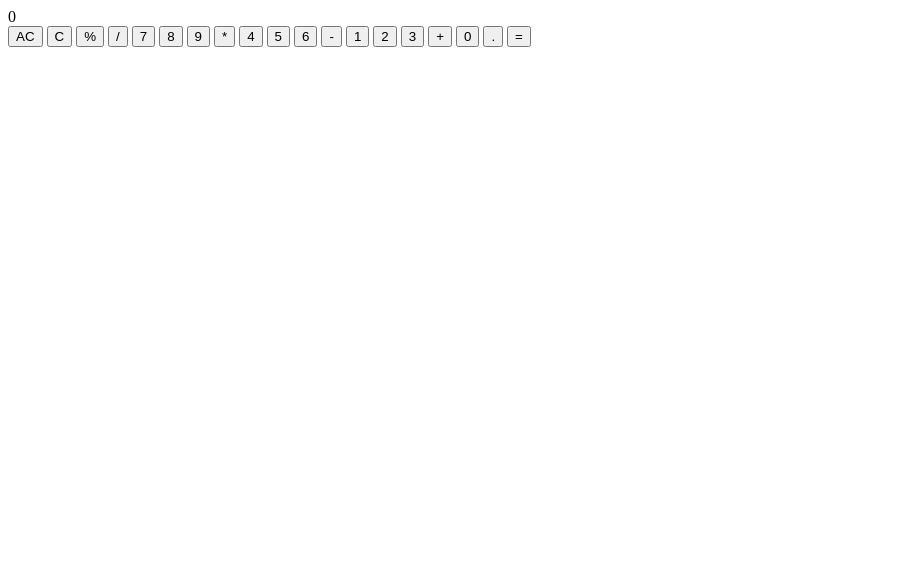
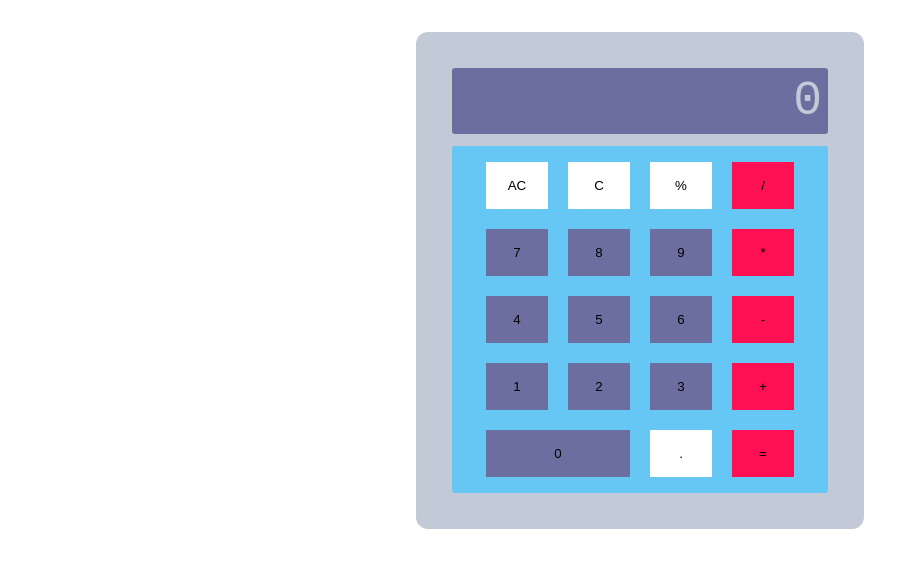
Before and after one commit to neumannal/odin-calculator, a plain HTML site: page index.html in a window 1280 px wide. Shown: the whole page, without its empty margins (0-919 px from the left). Drawn offline with Linux system fonts and the light colour scheme.

Commit message:
feat: add styling

```diff
--- a/index.html
+++ b/index.html
@@ -4,10 +4,11 @@
     <meta charset="UTF-8">
     <meta name="viewport" content="width=device-width, initial-scale=1.0">
     <title>Calculator</title>
+    <link rel="stylesheet" href="style.css">
     <script src="javascript.js" defer></script>
 </head>
 <body>
-    <div id="Calculator">
+    <div id="calculator">
         <div class="display">0</div>
         <div class="buttons">
             <button id="ac" class="supplemental">AC</button>
--- /dev/null
+++ b/style.css
@@ -0,0 +1,58 @@
+body {
+    display: flex;
+    font-family: Incosolata, monospace;
+}
+
+#calculator {
+    background-color: #C1CAD6;
+    padding: 24px;
+    border-radius: 12px;
+    max-width: 400px;
+    margin: auto;
+    margin-top: 24px;
+}
+
+.display {
+    text-align: right;
+    width: auto;
+    background-color: #6C6EA0;
+    color: #C1CAD6;
+    margin: 12px;
+    padding: 6px;
+    border-radius: 3px;
+    font-size: 48px;
+}
+
+.buttons {
+    background-color: #66C7F4;
+    margin: 12px;
+    padding: 6px;
+    border-radius: 3px;
+    font-size: 48px;
+    display: flex;
+    flex-wrap: wrap;
+    justify-content: center;
+}
+
+button {
+    margin: 10px;
+    padding: 16px;
+    border: 0px;
+    width: 62px;
+}
+
+.number {
+    background-color: #6C6EA0;
+}
+
+.supplemental {
+    background-color: #FFFFFF;
+}
+
+.operator {
+    background-color: #FF1053;
+}
+
+#zero {
+    width: 144px;
+}
```
